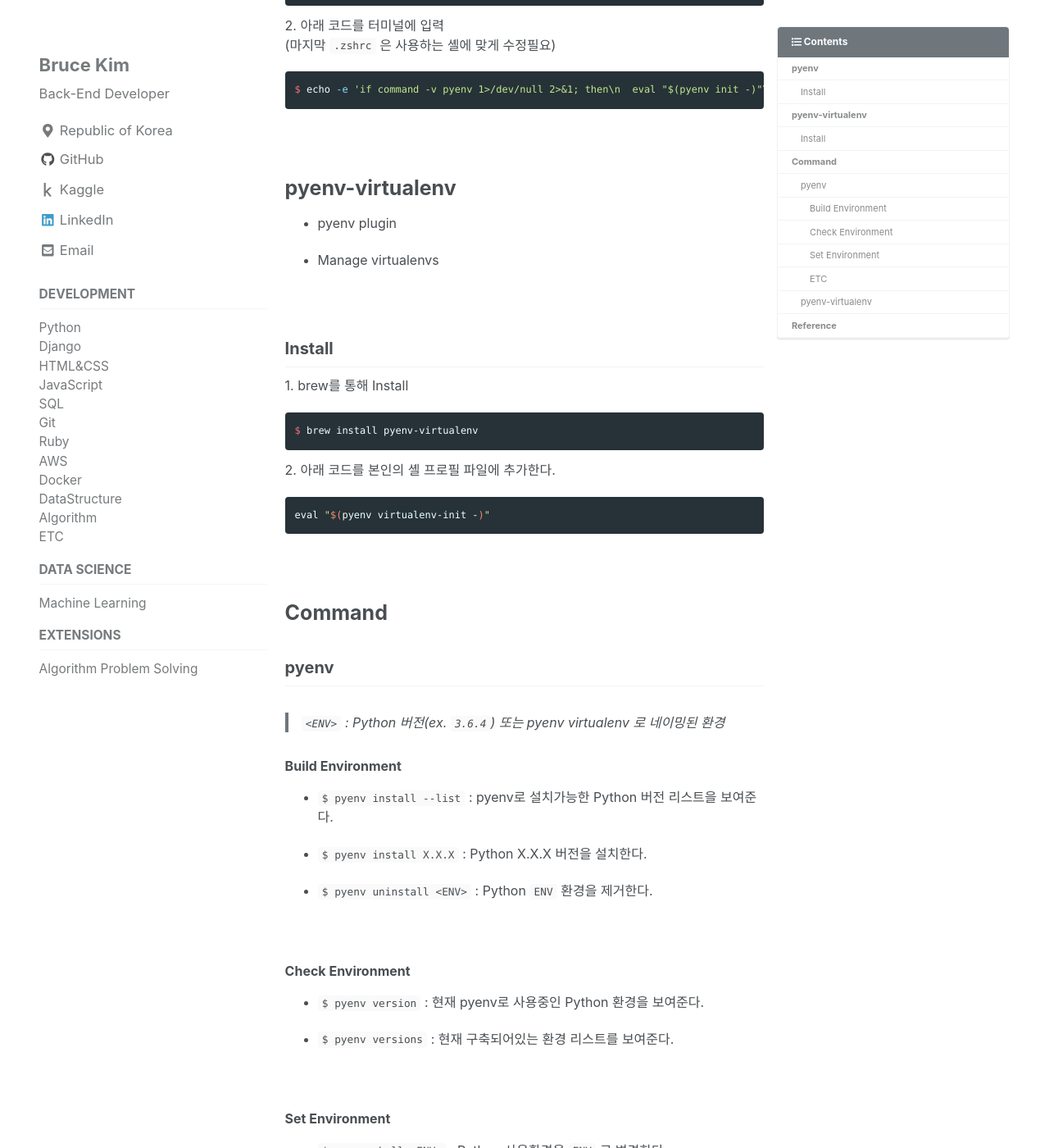
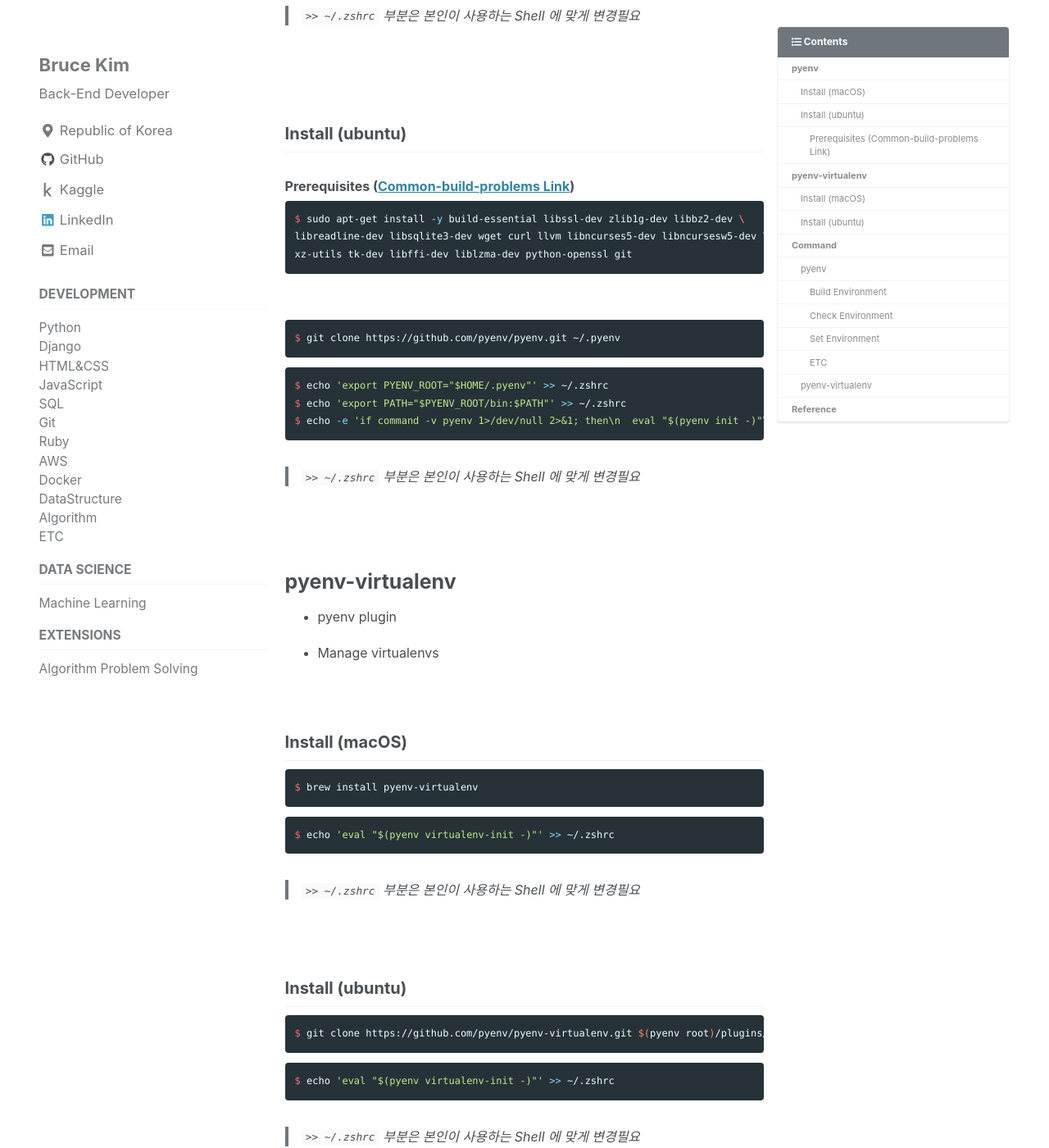
Before and after one commit to devbruce/devbruce.github.io, a Jekyll site: the page built from _posts/Python/2018-04-26-py-35-pyenv,pyenv-virtualenv.md, in a window 1280 px wide and 1400 px high, scrolled down 495 px. Shown: the whole window at 82% size. Built offline with Jekyll 4.4.1, drawn with Linux system fonts in a browser that asks for light colours; cached includes are drawn as plain includes; nearby versions of some CDN libraries; comment, search, counter and statistics services are not loaded; some of the changed text lies outside the part shown.

Commit message:
Update py-35

````diff
--- a/_posts/Python/2018-04-26-py-35-pyenv,pyenv-virtualenv.md
+++ b/_posts/Python/2018-04-26-py-35-pyenv,pyenv-virtualenv.md
@@ -13,29 +13,49 @@ tags:
 
 ---
 
-![OS-macOS](https://img.shields.io/badge/OS-macOS-blue.svg)
-
-
 # pyenv
 
 Python Version Manager
 
 <br>
 
-## Install
-
-1\. brew를 통해 Install
+## Install (macOS)
 
 ```bash
 $ brew install pyenv
 ```
 
-2\. 아래 코드를 터미널에 입력
-(마지막 `.zshrc` 은 사용하는 셸에 맞게 수정필요)
-
 ```bash
 $ echo -e 'if command -v pyenv 1>/dev/null 2>&1; then\n  eval "$(pyenv init -)"\nfi' >> ~/.zshrc
 ```
+
+> `>> ~/.zshrc` 부분은 본인이 사용하는 Shell 에 맞게 변경필요
+
+<br><br>
+
+## Install (ubuntu)
+
+### Prerequisites ([Common-build-problems Link](https://github.com/pyenv/pyenv/wiki/Common-build-problems))
+
+```bash
+$ sudo apt-get install -y build-essential libssl-dev zlib1g-dev libbz2-dev \
+libreadline-dev libsqlite3-dev wget curl llvm libncurses5-dev libncursesw5-dev \
+xz-utils tk-dev libffi-dev liblzma-dev python-openssl git
+```
+
+<br>
+
+```bash
+$ git clone https://github.com/pyenv/pyenv.git ~/.pyenv
+```
+
+```bash
+$ echo 'export PYENV_ROOT="$HOME/.pyenv"' >> ~/.zshrc
+$ echo 'export PATH="$PYENV_ROOT/bin:$PATH"' >> ~/.zshrc
+$ echo -e 'if command -v pyenv 1>/dev/null 2>&1; then\n  eval "$(pyenv init -)"\nfi' >> ~/.zshrc
+```
+
+> `>> ~/.zshrc` 부분은 본인이 사용하는 Shell 에 맞게 변경필요
 
 <br><br>
 
@@ -47,19 +67,29 @@ $ echo -e 'if command -v pyenv 1>/dev/null 2>&1; then\n  eval "$(pyenv init -)"\
 
 <br>
 
-## Install
-
-1\. brew를 통해 Install
+## Install (macOS)
 
 ```bash
 $ brew install pyenv-virtualenv
 ```
 
-2\. 아래 코드를 본인의 셸 프로필 파일에 추가한다.
+```bash
+$ echo 'eval "$(pyenv virtualenv-init -)"' >> ~/.zshrc
+```
+> `>> ~/.zshrc` 부분은 본인이 사용하는 Shell 에 맞게 변경필요
+
+<br>
+
+## Install (ubuntu)
 
 ```bash
-eval "$(pyenv virtualenv-init -)"
+$ git clone https://github.com/pyenv/pyenv-virtualenv.git $(pyenv root)/plugins/pyenv-virtualenv
 ```
+
+```bash
+$ echo 'eval "$(pyenv virtualenv-init -)"' >> ~/.zshrc
+```
+> `>> ~/.zshrc` 부분은 본인이 사용하는 Shell 에 맞게 변경필요
 
 <br><br>
 
````
Also changed, not shown: other parts of _posts/Python/2018-04-26-py-35-pyenv,pyenv-virtualenv.md (+1 -1 lines).
